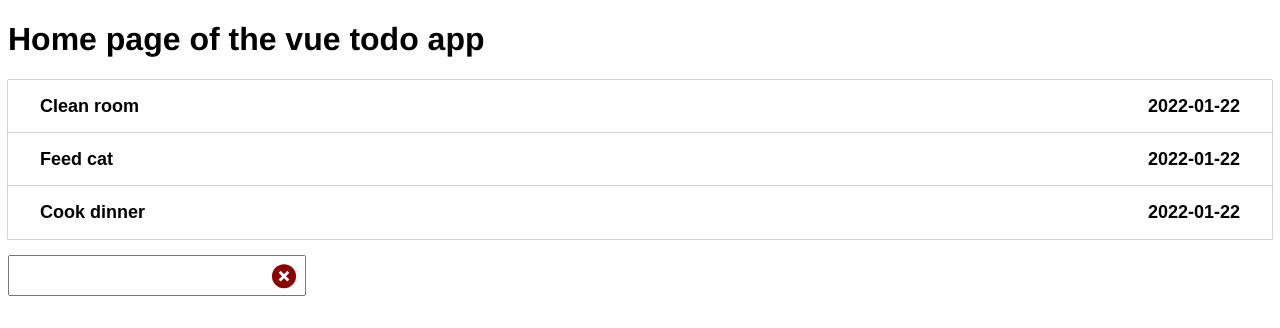
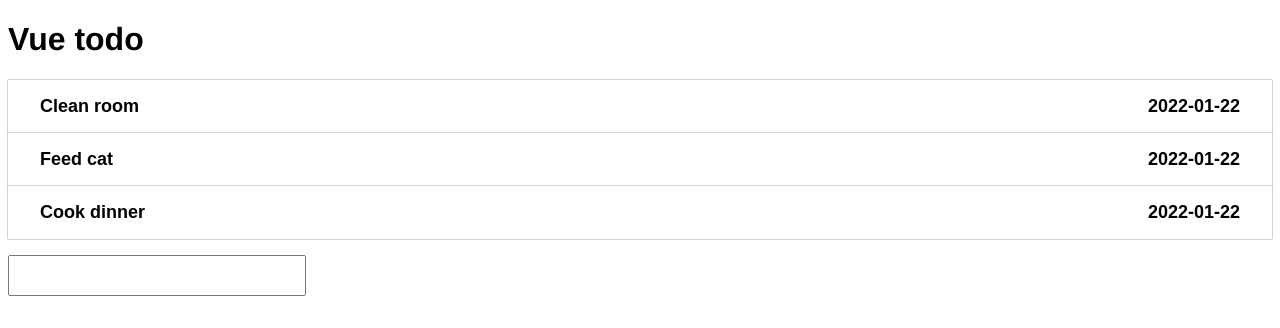
Before and after one commit to bercivarga/vue-todo-app, a Vue app: page / in a window 1280 px wide. Shown: the top 328 px of the page. Built offline with nearby package versions, Linux system fonts and the light colour scheme.

Commit message:
add input remove fn

```diff
--- a/src/App.vue
+++ b/src/App.vue
@@ -1,6 +1,6 @@
 <template>
   <h1>
-    Home page of the vue todo app
+    Vue todo
   </h1>
   <TodoList :todos="todos" :addTodo="addTodo" :deleteTodo="deleteTodo" />
 </template>
--- a/src/components/TodoInput.vue
+++ b/src/components/TodoInput.vue
@@ -1,7 +1,7 @@
 <template>
   <form @submit.prevent="addTodo(currentTodo)">
     <input v-model="currentTodo">
-    <button>
+    <button type="button" @click.prevent="currentTodo = ''" v-show="currentTodo">
       <svg viewBox="0 0 24 24">
         <path
           fill="currentColor"
```
